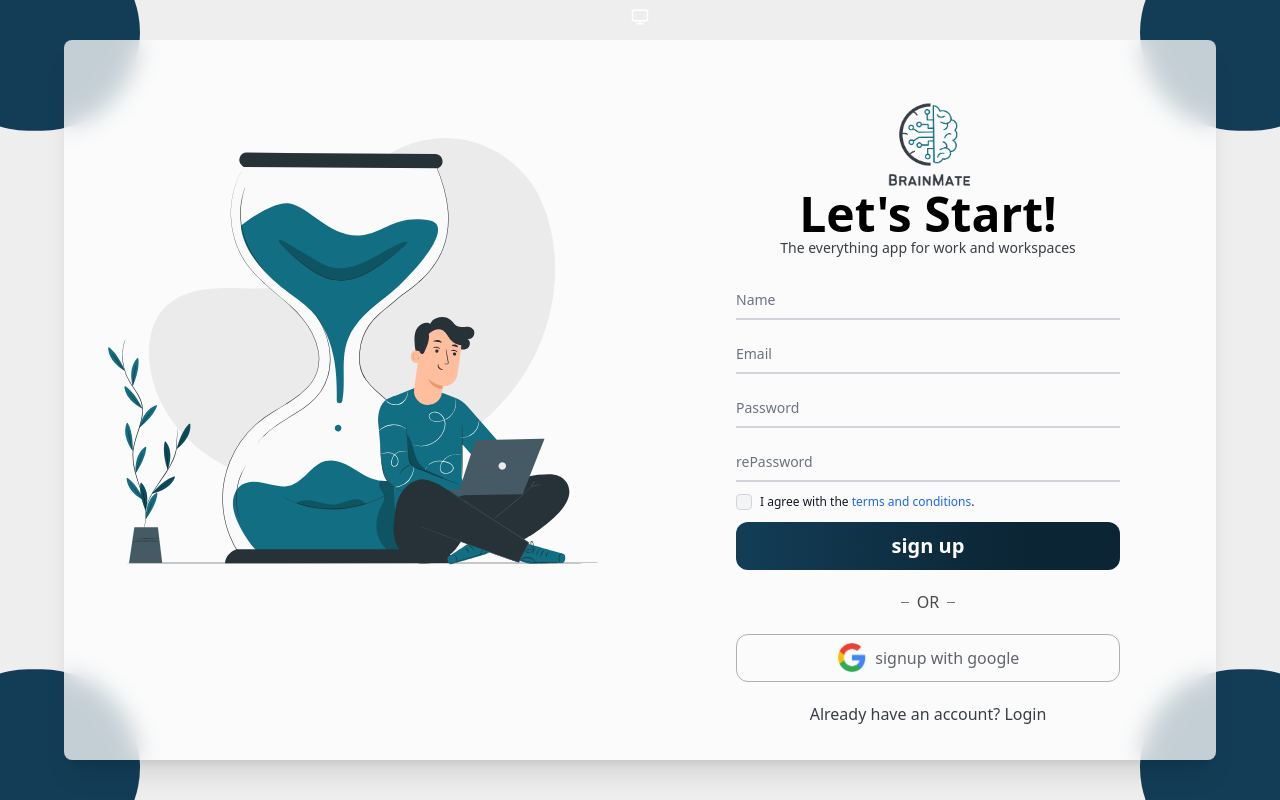
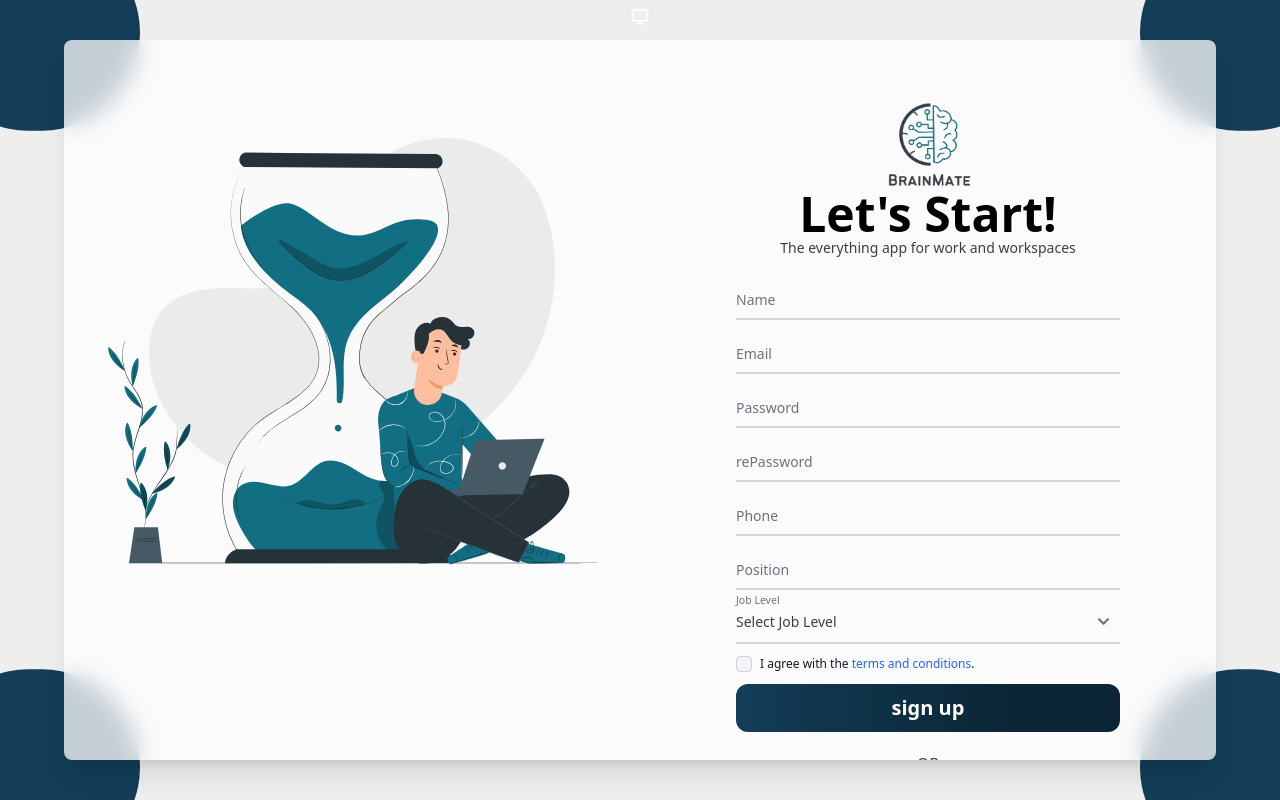
Before and after one commit to YoussefShafiq/GP, a React (Vite) app: page /signup in a window 1280 px wide. Built offline with nearby package versions, Linux system fonts and the light colour scheme.

Commit message:
auth: add inputs to signup form
Signed-off-by: Youssef Shafek <youssefmsa616@gmail.com>

```diff
--- a/src/pages/Login/Login.jsx
+++ b/src/pages/Login/Login.jsx
@@ -87,7 +87,6 @@ export default function Login() {
                     duration: 5000,
                     position: 'bottom-right'
                 })
-                console.log(error.response.data.message);
                 setThirdpartyAuthenticationLoading(false)
                 setError(error.response.data.message)
             }
--- a/src/pages/Signup/Signup.jsx
+++ b/src/pages/Signup/Signup.jsx
@@ -21,12 +21,19 @@ export default function Signup() {
     let navigate = useNavigate()
 
     async function signup(values) {
+        const checkbox = document.getElementById('link-checkbox');
+
+        if (!checkbox.checked) {
+            toast.error('Please agree to the terms and conditions before submitting', {
+                duration: 5000,
+                position: 'bottom-right'
+            })
+        } else {
             setloading(true)
             try {
                 setError('')
                 let { data } = await axios.post('https://brainmate.fly.dev/api/v1/auth/register', values)
                 setloading(false)
-            console.log(data);
                 setToken(data.data.token)
                 localStorage.setItem('userToken', data.data.token)
                 setUsername(data.data.setUsername)
@@ -37,14 +44,15 @@ export default function Signup() {
                     position: 'bottom-right'
                 })
             } catch (error) {
-            console.log(error.response.data.message.email);
                 setloading(false)
-            setError(error.response.data.message.email)
-            toast.error(error.response.data.message.email, {
+                setError(error.response.data.message)
+                toast.error(error.response.data.message, {
                     duration: 5000,
                     position: 'bottom-right'
                 })
             }
+        }
+
     }
     let validationSchema = object({
         name: string()
@@ -59,17 +67,31 @@ export default function Signup() {
             .required("Full name is required"),
         email: string().email('invalid mail').required('email is required'),
         password: string().min(9, 'password must be at least 6 length').required('password is required'),
-        password_confirmation: string().oneOf([ref('password')], "repassword doesn't match password").required('repassword is required')
-    })
+        password_confirmation: string().oneOf([ref('password')], "repassword doesn't match password").required('repassword is required'),
+        phone: string()
+            .matches(/^[0-9]+$/, "Phone number can only contain numbers")
+            .min(10, "Phone number must be at least 10 digits long")
+            .max(15, "Phone number must be at most 15 digits long")
+            .required("Phone number is required"),
+        position: string()
+            .required("Position is required"),
+        level: string()
+            .required("Job level is required"),
+    });
 
     let formik = useFormik({
         initialValues: {
             name: '',
             email: '',
             password: '',
-            password_confirmation: ''
-        }, validationSchema, onSubmit: signup
-    })
+            password_confirmation: '',
+            phone: '',
+            position: '',
+            level: ''
+        },
+        validationSchema,
+        onSubmit: signup
+    });
 
 
 
@@ -128,6 +150,65 @@ export default function Signup() {
                                     </div>
                                 }
                             </div>
+                            <div className="relative z-0 w-full group">
+                                <input
+                                    type="tel"
+                                    name="phone"
+                                    id="phone"
+                                    onChange={formik.handleChange}
+                                    onBlur={formik.handleBlur}
+                                    className="block py-2.5 px-0 w-full text-sm text-primary bg-transparent border-0 border-b-2 border-gray-300 appearance-none dark:text-white dark:border-gray-600 dark:focus:border-sky-500 focus:outline-none focus:ring-0 focus:border-darkTeal peer"
+                                    placeholder=" "
+                                />
+                                <label htmlFor="phone" className="peer-focus:font-medium absolute text-sm text-gray-500 dark:text-gray-400 duration-300 transform -translate-y-6 scale-75 top-3 -z-10 origin-[0] peer-focus:start-0 rtl:peer-focus:translate-x-1/4 rtl:peer-focus:left-auto peer-focus:text-darkTeal peer-focus:dark:text-darkTeal peer-placeholder-shown:scale-100 peer-placeholder-shown:translate-y-0 peer-focus:scale-75 peer-focus:-translate-y-6">Phone</label>
+                                {formik.errors.phone && formik.touched.phone &&
+                                    <div className="text-sm text-red-800 rounded-lg bg-transparent dark:text-red-600" role="alert">
+                                        {formik.errors.phone}
+                                    </div>
+                                }
+                            </div>
+
+                            <div className="relative z-0 w-full group">
+                                <input
+                                    type="text"
+                                    name="position"
+                                    id="position"
+                                    onChange={formik.handleChange}
+                                    onBlur={formik.handleBlur}
+                                    className="block py-2.5 px-0 w-full text-sm text-primary bg-transparent border-0 border-b-2 border-gray-300 appearance-none dark:text-white dark:border-gray-600 dark:focus:border-sky-500 focus:outline-none focus:ring-0 focus:border-darkTeal peer"
+                                    placeholder=" "
+                                />
+                                <label htmlFor="position" className="peer-focus:font-medium absolute text-sm text-gray-500 dark:text-gray-400 duration-300 transform -translate-y-6 scale-75 top-3 -z-10 origin-[0] peer-focus:start-0 rtl:peer-focus:translate-x-1/4 rtl:peer-focus:left-auto peer-focus:text-darkTeal peer-focus:dark:text-darkTeal peer-placeholder-shown:scale-100 peer-placeholder-shown:translate-y-0 peer-focus:scale-75 peer-focus:-translate-y-6">Position</label>
+                                {formik.errors.position && formik.touched.position &&
+                                    <div className="text-sm text-red-800 rounded-lg bg-transparent dark:text-red-600" role="alert">
+                                        {formik.errors.position}
+                                    </div>
+                                }
+                            </div>
+
+                            <div className="relative z-0 w-full group">
+                                <select
+                                    name="level"
+                                    id="level"
+                                    onChange={formik.handleChange}
+                                    onBlur={formik.handleBlur}
+                                    className="block py-2.5 px-0 w-full text-sm text-primary bg-transparent border-0 border-b-2 border-gray-300 appearance-none dark:text-white dark:border-gray-600 dark:focus:border-sky-500 focus:outline-none focus:ring-0 focus:border-darkTeal peer"
+                                >
+                                    <option value="">Select Job Level</option>
+                                    <option value="fresh">Fresh</option>
+                                    <option value="junior">Junior</option>
+                                    <option value="mid">Mid Level</option>
+                                    <option value="semi senior">Semi Senior</option>
+                                    <option value="senior">Senior Level</option>
+                                    <option value="executive">Executive Level</option>
+                                </select>
+                                <label htmlFor="level" className="peer-focus:font-medium absolute text-sm text-gray-500 dark:text-gray-400 duration-300 transform -translate-y-6 scale-75 top-3 -z-10 origin-[0] peer-focus:start-0 rtl:peer-focus:translate-x-1/4 rtl:peer-focus:left-auto peer-focus:text-darkTeal peer-focus:dark:text-darkTeal peer-placeholder-shown:scale-100 peer-placeholder-shown:translate-y-0 peer-focus:scale-75 peer-focus:-translate-y-6">Job Level</label>
+                                {formik.errors.level && formik.touched.level &&
+                                    <div className="text-sm text-red-800 rounded-lg bg-transparent dark:text-red-600" role="alert">
+                                        {formik.errors.level}
+                                    </div>
+                                }
+                            </div>
                             <div className="flex items-center">
                                 <input id="link-checkbox" type="checkbox" defaultValue className="w-4 h-4 text-blue-600 bg-gray-100 border-gray-300 rounded  dark:ring-offset-gray-800 dark:bg-gray-700 dark:border-gray-600" />
                                 <label htmlFor="link-checkbox" className="ms-2 text-xs font-medium text-gray-900 dark:text-gray-300">I agree with the <a href="#" className="text-blue-600 dark:text-blue-500 hover:underline">terms and conditions</a>.</label>
```
Lines whose indentation alone changed are shown as unchanged.
